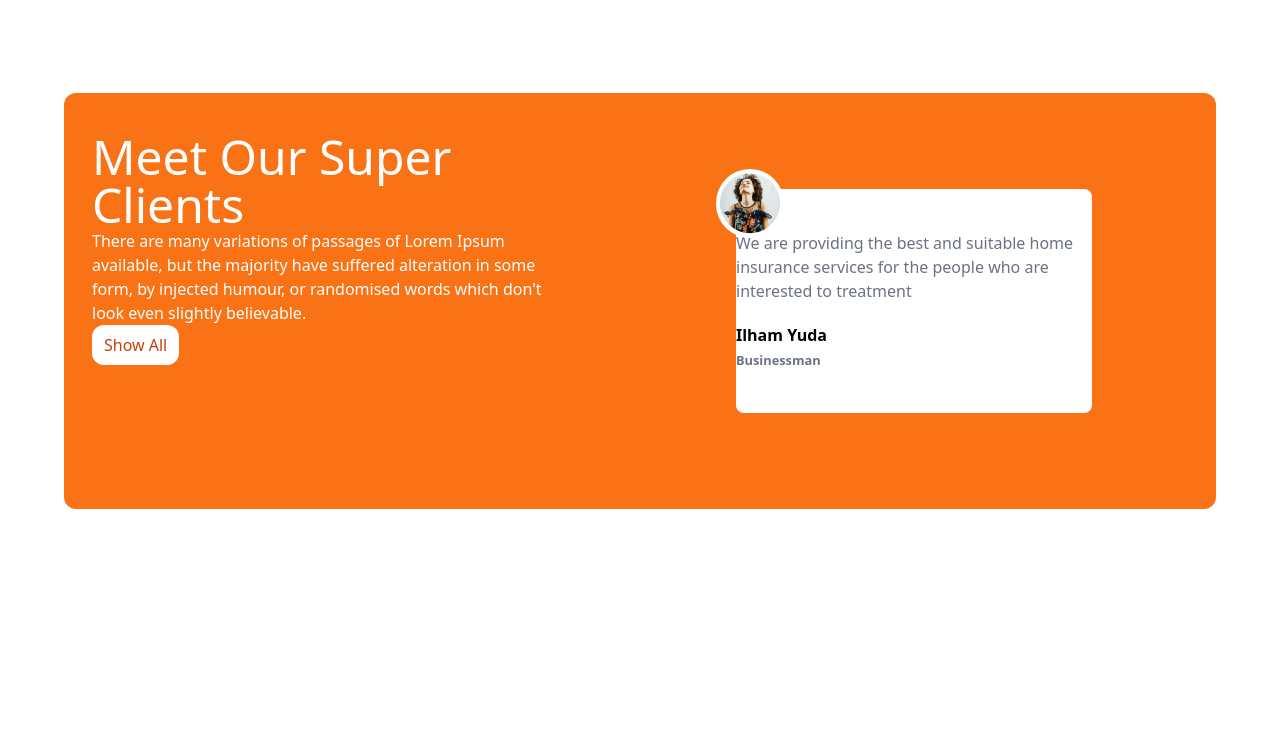
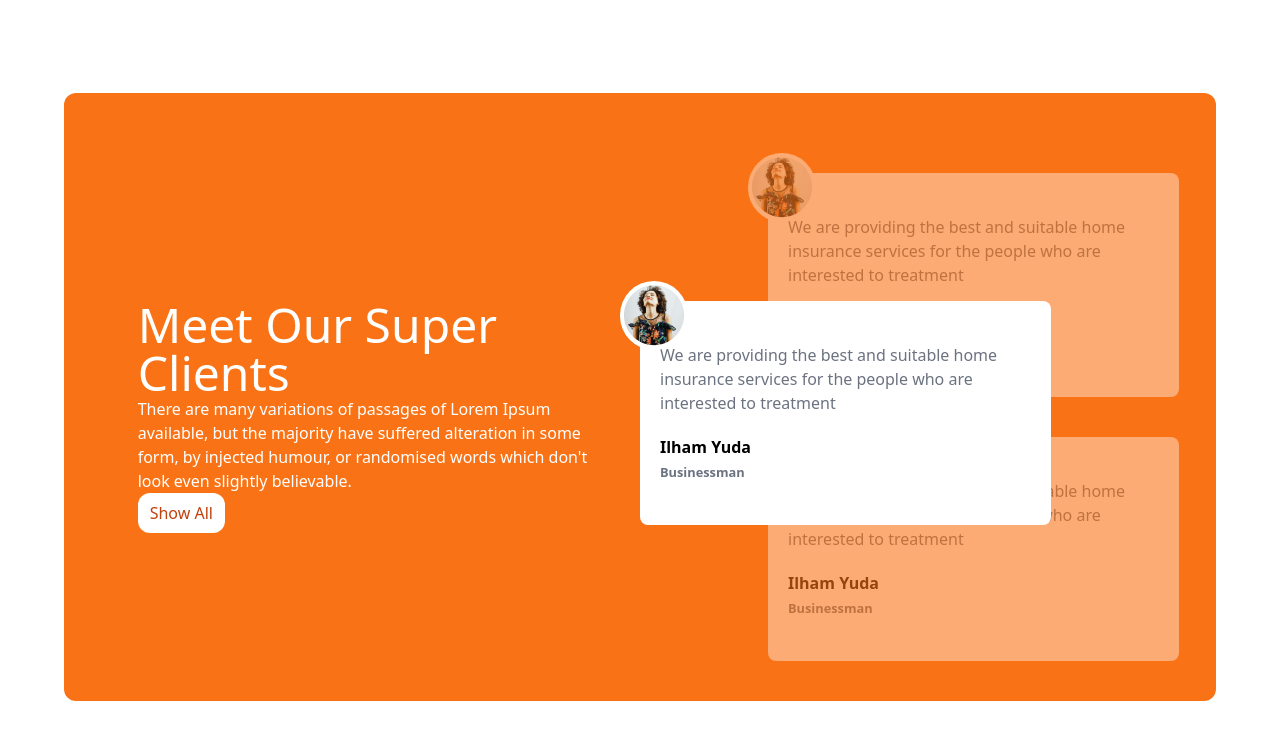
Before and after one commit to mehedi24124/tea-house, a plain HTML site: page index.html in a window 1280 px wide. Shown: the part 1625-2364 px from the top of the page. Before the commit the page ends 2230 px from the top, so only its background shows below. Drawn offline with nearby package versions, Linux system fonts and the light colour scheme.

Commit message:
meet section done

```diff
--- a/index.html
+++ b/index.html
@@ -179,15 +179,45 @@
        <section class="mb-24">
         <div class="bg-gradient-to-r from-orange-500 to-orange-500 rounded-xl grid grid-cols-1 lg:grid-cols-2 text-white px-7 md:px">
           <!-- text scetion -->
-           <div class="w-5/6">
-            <h1 class="text-5xl font-thin mt-10">Meet Our Super Clients</h1>
-            <p>There are many variations of passages of Lorem Ipsum available, but the majority have suffered alteration in some form, by injected humour, or randomised words which don't look even slightly believable. </p>
-            <button class="bg-white text-orange-700 px-3 py-2 rounded-xl">Show All</button>
-           </div>
+          <div class="flex justify-center items-center">
+            <div class="w-5/6">
+              <h1 class="text-5xl font-thin mt-10">Meet Our Super Clients</h1>
+              <p>There are many variations of passages of Lorem Ipsum available, but the majority have suffered alteration in some form, by injected humour, or randomised words which don't look even slightly believable. </p>
+              <button class="bg-white text-orange-700 px-3 py-2 rounded-xl">Show All</button>
+             </div>
+
+          </div>
            <!-- review sectoin-->
-            <div class="relative p-24">
+            <div class="relative py-20">
+               <!-- middle card -->
+               <div class="absolute z-10 top-44 md:top-52">
+                <div class="h-56 bg-white text-black rounded-lg w-full md:w-3/4 flex items-center px-5 ">
+                  <div class="absolute -top-5 -left-5 bg-white rounded-full ">
+                    <img class="p-1" src="images/client.png" alt="">
+
+                  </div>
+                  <div>
+                    <p class="text-gray-500 mb-5">We are providing the best and suitable home insurance services for the people who are interested to treatment</p>
+                    <h1 class="font-bold">Ilham Yuda</h1>
+                    <small class="font-bold text-gray-500">Businessman</small>
+                  </div>
+                 </div>
+               </div>
+
               <!-- top card -->
-               <div class="relative h-56 bg-white text-black rounded-lg w-full md:3/4 flex items-center">
+               <div class="relative left-4 md:left-32 h-56 bg-white text-black rounded-lg w-full md:w-3/4 flex items-center px-5 opacity-40">
+                <div class="absolute -top-5 -left-5 bg-white rounded-full ">
+                  <img class="p-1" src="images/client.png" alt="">
+
+                </div>
+                <div>
+                  <p class="text-gray-500 mb-5">We are providing the best and suitable home insurance services for the people who are interested to treatment</p>
+                  <h1 class="font-bold">Ilham Yuda</h1>
+                  <small class="font-bold text-gray-500">Businessman</small>
+                </div>
+               </div>
+              <!-- bottom card -->
+               <div class="relative left-4 md:left-32  top-10 h-56 bg-white text-black rounded-lg w-full md:w-3/4 flex items-center px-5 opacity-40">
                 <div class="absolute -top-5 -left-5 bg-white rounded-full ">
                   <img class="p-1" src="images/client.png" alt="">
 
```
